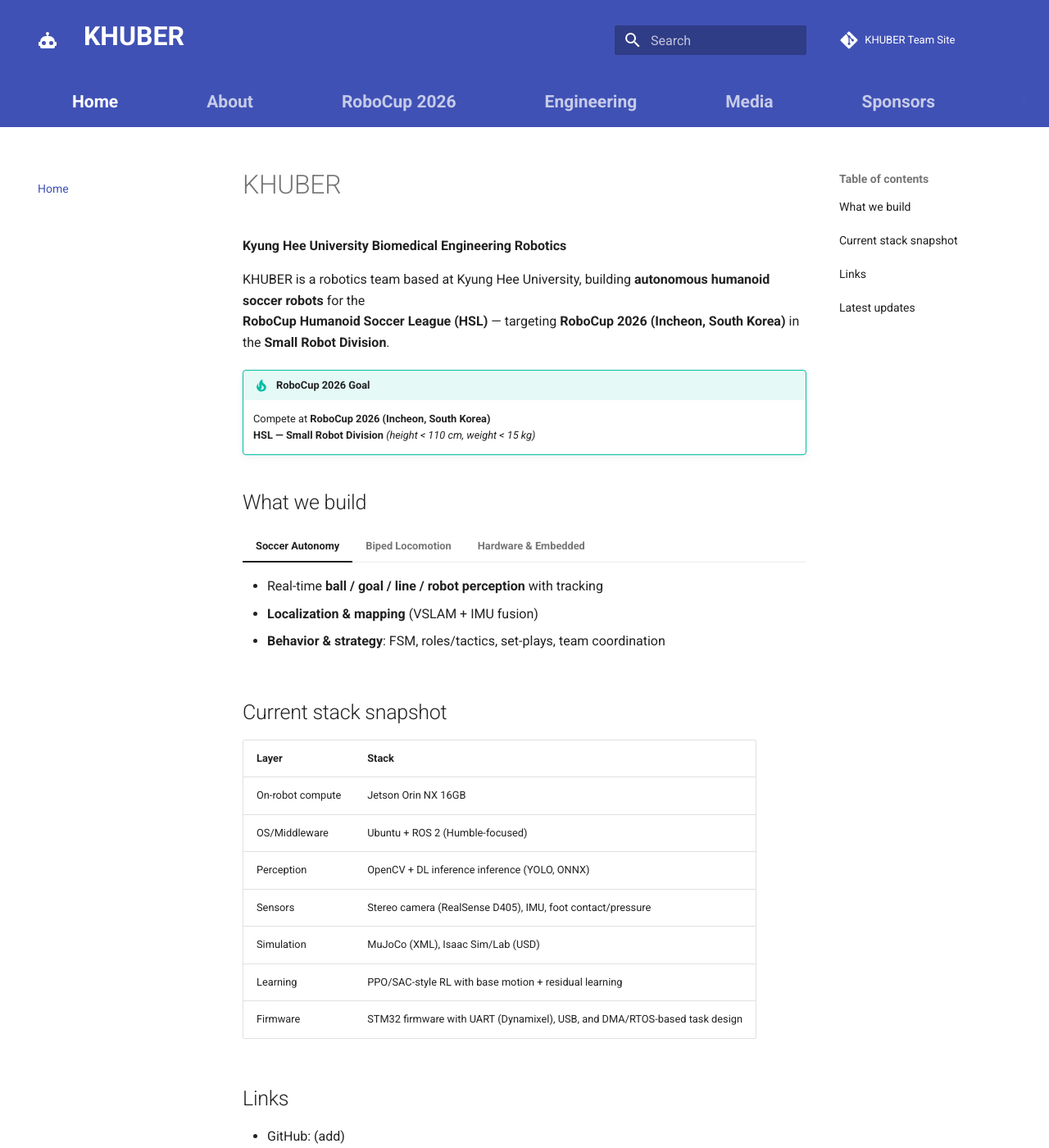
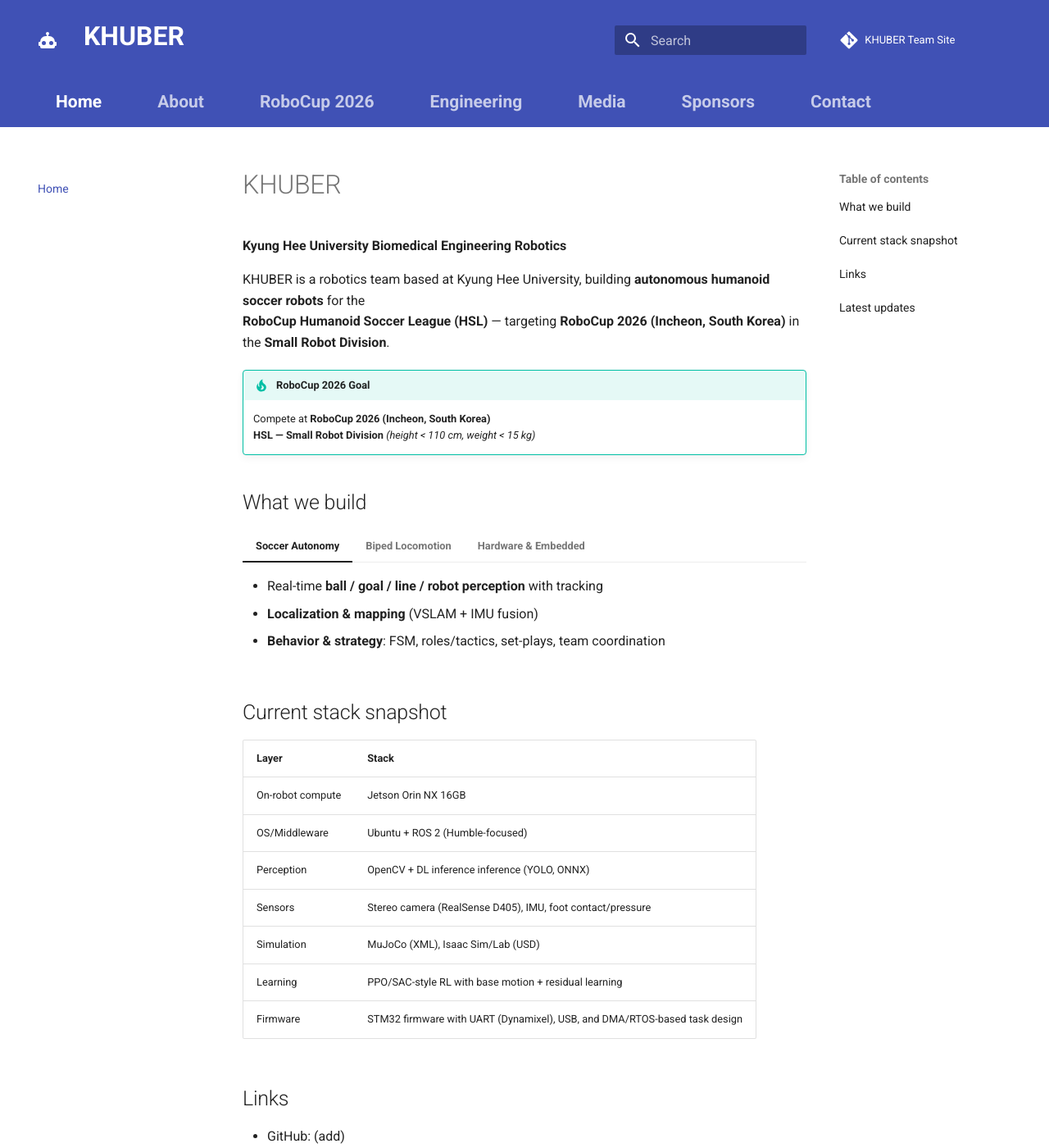
Before and after one commit to KHUBERobotics/KHUBER, an MkDocs documentation site: the page built from docs/index.md, in a window 1280 px wide and 1400 px high. Shown: the whole window at 82% size. Built offline with MkDocs 1.6.1 and Material for MkDocs 9.7.7, drawn with Linux system fonts in a browser that asks for light colours; comment, search, counter and statistics services are not loaded.

Commit message:
Update extra.css

```diff
--- a/docs/stylesheets/extra.css
+++ b/docs/stylesheets/extra.css
@@ -97,9 +97,9 @@
 /* Tab links themselves can clamp the bar height */
 .md-tabs__link {
   padding-top: 0.1rem !important;
-  padding-bottom: 0.55rem !important;
-  padding-left: 2.1rem !important;   /* 기본 ~0.8rem */
-  padding-right: 2.1rem !important;
+  padding-bottom: 0.1rem !important;
+  padding-left: 1.1rem !important;   /* 기본 ~0.8rem */
+  padding-right: 1.1rem !important;
   line-height: 1.1 !important;
 }
 
```
